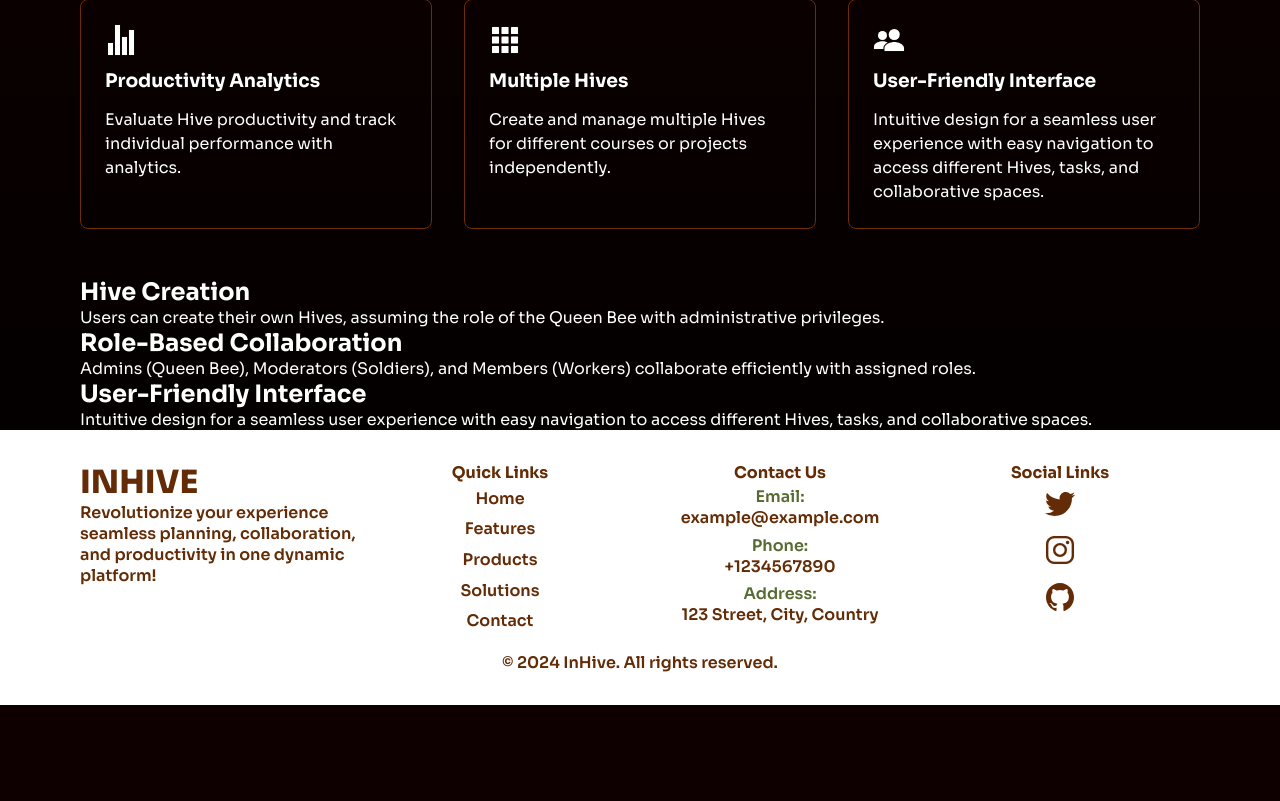
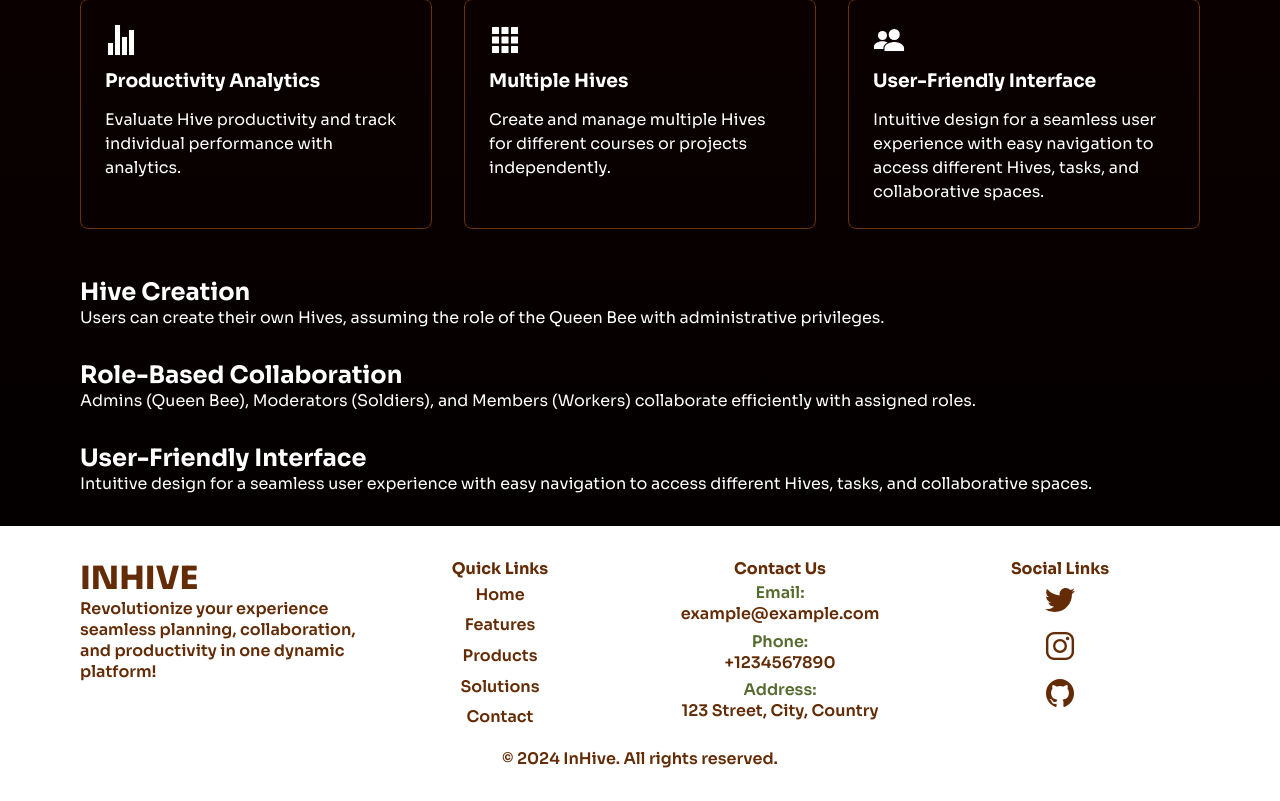
Before and after one commit to MayDan12/portfolio, a Django app: template accounts/templates/accounts/home.html in a window 1280 px wide. Shown: the part 977-1778 px from the top of the page. Before the commit the page ends 1682 px from the top, so only its background shows below. Run offline with Django 3.2, Linux system fonts and the light colour scheme; the template is opened without the code that fills it, so the values that code supplies are empty.

Commit message:
Update home.css

```diff
--- a/accounts/static/accounts/home.css
+++ b/accounts/static/accounts/home.css
@@ -397,6 +397,10 @@ header a {
     font-size: 2rem;
 }
 
+.explain {
+  margin-bottom: 2rem;
+}
+
 footer {
     background-color: white;
     /* display: grid;
```
